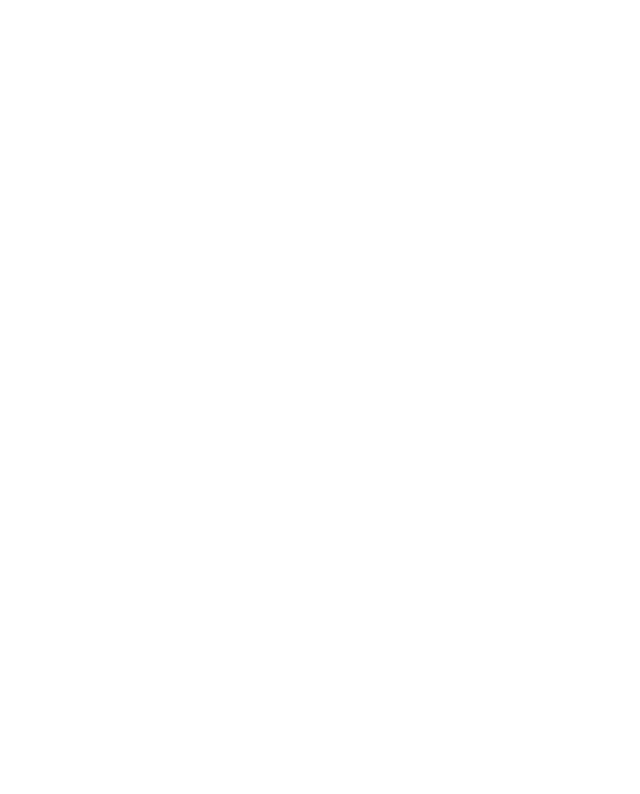
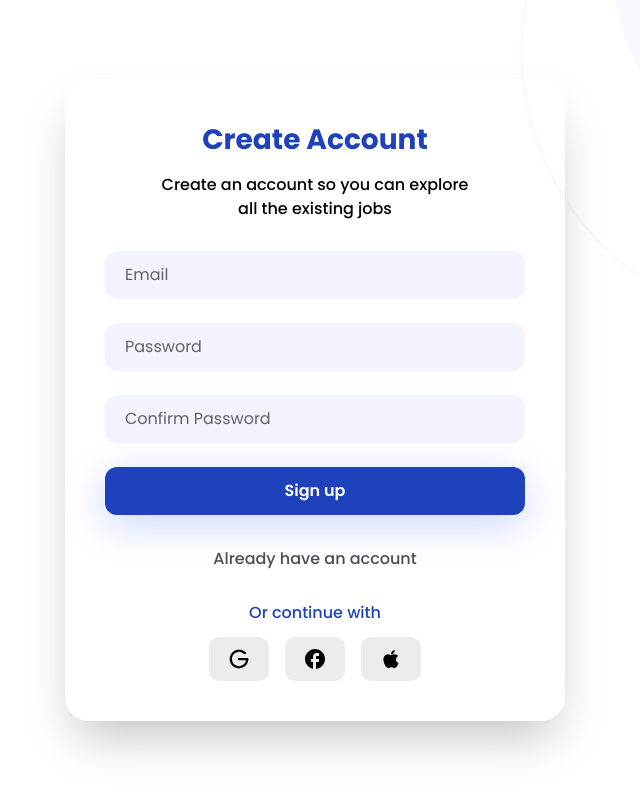
Before and after one commit to NilimaSardar/Skill_Sharing_Platform, a React (Vite) app in the folder Frontend/: page /register in a window 1280 px wide. Before the commit this address had no page. Shown: the top 794 px of the page, without its empty margins (325-965 px from the left). Built offline with nearby package versions, Linux system fonts and the light colour scheme.

Commit message:
made register page

```diff
--- a/Frontend/src/App.jsx
+++ b/Frontend/src/App.jsx
@@ -2,6 +2,7 @@ import { BrowserRouter, Routes, Route } from "react-router-dom"
 import './App.css'
 
 import Login from "./pages/Login"
+import Register from "./pages/Register"
 
 
 function App() {
@@ -13,7 +14,7 @@ function App() {
         <Routes>
 
           <Route path="/login" element={<Login/>}/>
-          {/* <Route path="/register" element={<Register/>}/> */}
+          <Route path="/register" element={<Register/>}/>
 
         </Routes>
         {/* <Footer/> */}
--- a/Frontend/src/pages/Login.jsx
+++ b/Frontend/src/pages/Login.jsx
@@ -53,7 +53,7 @@ export default function Login() {
 
               <button
                 type="submit"
-                className="w-full bg-primary text-white py-3 rounded-xl hover:bg-secondary transition duration-300 ease-in-out font-semibold text-lg drop-shadow-[0px_10px_20px_#CBD6FF]"
+                className="w-full bg-primary text-[16px] text-white py-3 rounded-xl hover:bg-secondary transition duration-300 ease-in-out font-semibold text-lg drop-shadow-[0px_10px_20px_#CBD6FF]"
               >
                 Sign in
               </button>
--- a/Frontend/src/pages/Register.jsx
+++ b/Frontend/src/pages/Register.jsx
@@ -0,0 +1,114 @@
+import React, { useState } from 'react';
+import BackgroundDesgin from '../components/BackgroundDesgin';
+
+export default function Register() {
+  const [email, setEmail] = useState('');
+  const [password, setPassword] = useState('');
+  const [confirmPassword, setConfirmPassword] = useState('');
+
+  const handleSignUp = (e) => {
+    e.preventDefault();
+    // In a real application, you would handle the signup logic here,
+    // such as sending data to an API and performing client-side validation.
+    console.log('Sign up attempt:', { email, password, confirmPassword });
+    if (password !== confirmPassword) {
+      // For a production app, use a more user-friendly modal or error message display
+      console.error("Passwords do not match!");
+      return;
+    }
+    // Simulate an API call or success message
+    alert("Sign up successful! (This is a mock message)");
+    // Clear form fields after successful submission
+    setEmail('');
+    setPassword('');
+    setConfirmPassword('');
+  };
+
+  return (
+    <div className="min-h-screen bg-white px-[31px] flex items-center justify-center font-inter relative overflow-hidden">
+
+    <BackgroundDesgin/>
+      <div className="z-10 flex flex-col justify-center gap-[30px] w-full sm:w-[500px] sm:shadow-2xl sm:p-10 sm:rounded-3xl">
+        <div>
+          <h2 className="text-[28px] text-center font-bold text-primary mb-3">
+            Create Account
+          </h2>
+          <p className="text-black  text-[16px] font-medium text-center">
+          Create an account so you can explore <br /> all the existing jobs
+          </p>
+        </div>
+
+        <div>
+          <form onSubmit={handleSignUp} className="space-y-6">
+            <div>
+              <input
+                type="email"
+                id="email"
+                className="w-full px-5 py-3 rounded-xl focus:outline-none focus:ring-2 focus:ring-primary bg-input-bg text-gray-800 placeholder-input"
+                placeholder="Email"
+                value={email}
+                onChange={(e) => setEmail(e.target.value)}
+                required
+              />
+            </div>
+
+            <div>
+              <input
+                type="password"
+                id="password"
+                className="w-full px-5 py-3 rounded-xl focus:outline-none focus:ring-2 focus:ring-primary bg-input-bg text-gray-800 placeholder-input"
+                placeholder="Password"
+                value={password}
+                onChange={(e) => setPassword(e.target.value)}
+                required
+              />
+            </div>
+
+            <div>
+              <input
+                type="password"
+                id="confirm-password"
+                className="w-full px-5 py-3 rounded-xl focus:outline-none focus:ring-2 focus:ring-primary bg-input-bg text-gray-800 placeholder-input"
+                placeholder="Confirm Password"
+                value={confirmPassword}
+                onChange={(e) => setConfirmPassword(e.target.value)}
+                required
+              />
+            </div>
+
+            <button
+              type="submit"
+              className="w-full text-[16px] bg-primary text-white py-3 rounded-xl hover:bg-secondary transition duration-300 ease-in-out font-semibold text-lg drop-shadow-[0px_10px_20px_#CBD6FF]"
+            >
+              Sign up
+            </button>
+          </form>
+
+          <p className="text-center text-text text-[16px] font-medium mt-8">
+            Already have an account
+          </p>
+        </div>
+
+        <div className="">
+          <p className="text-center text-primary text-[16px] font-medium mb-3">
+            Or continue with
+          </p>
+          <div className="flex justify-center space-x-4">
+
+            <button className="flex items-center justify-center w-[60px] h-[44px] bg-icon-bg rounded-[10px] hover:bg-icon-bg-hover transition duration-300 ease-in-out">
+              <img src="images/Google.svg" alt="" className='text-3xl'/>
+            </button>
+
+            <button className="flex items-center justify-center w-[60px] h-[44px] bg-icon-bg rounded-[10px] hover:bg-icon-bg-hover transition duration-300 ease-in-out">
+              <img src="images/Facebook.svg" alt="" className='text-3xl'/>
+            </button>
+
+            <button className="flex items-center justify-center w-[60px] h-[44px] bg-icon-bg rounded-[10px] hover:bg-icon-bg-hover transition duration-300 ease-in-out">
+              <img src="images/Apple.svg" alt="" className='text-3xl'/>
+            </button>
+          </div>
+        </div>
+      </div>
+  </div>
+  );
+}
```
